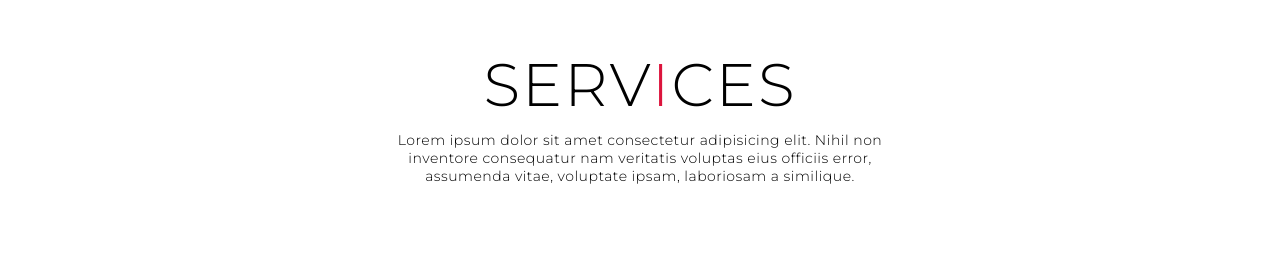
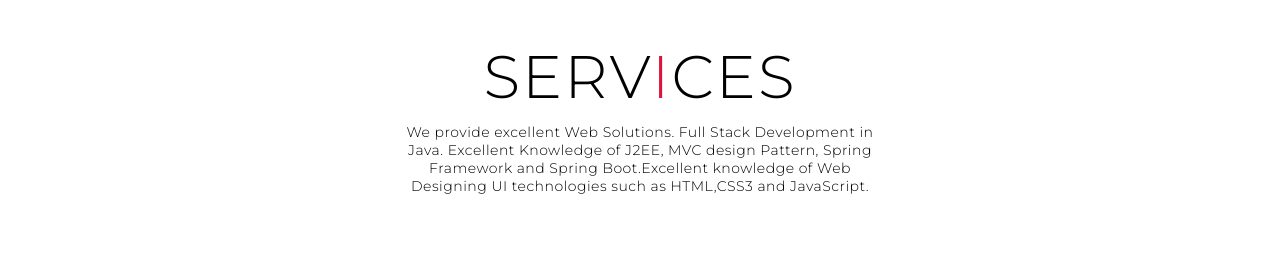
Before and after one commit to Amuljin18/portfolio, a plain HTML site: page index.html in a window 1280 px wide. Shown: the part 860-1121 px from the top of the page. Drawn offline with Linux system fonts and the light colour scheme.

Commit message:
#4: Changes in Service Description

```diff
--- a/index.html
+++ b/index.html
@@ -53,7 +53,7 @@
             <div class="service container">
                 <div class="service-top">
                     <h1 class="service-title">Serv<span>i</span>ces</h1>
-                    <p>Lorem ipsum dolor sit amet consectetur adipisicing elit. Nihil non inventore consequatur nam veritatis voluptas eius officiis error, assumenda vitae, voluptate ipsam, laboriosam a similique.</p>
+                    <p>We provide excellent Web Solutions. Full Stack Development in Java. Excellent Knowledge of J2EE, MVC design Pattern, Spring Framework and Spring Boot.Excellent knowledge of  Web Designing UI technologies such as HTML,CSS3 and JavaScript.</p>
                 </div>
                 <div class="service-bottom">
                     <div class="service-item">
```
